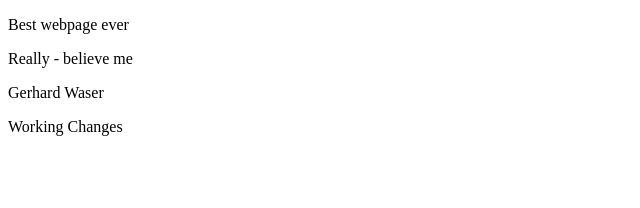
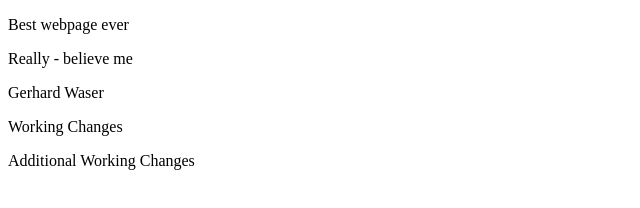
Before and after one commit to waserge/TestRepo1, a plain HTML site: page index.html in a window 1280 px wide. Shown: the whole page, without its empty margins (0-640 px from the left). Drawn offline with Linux system fonts and the light colour scheme.

Commit message:
Zusätzliche diverse Erweiterungen

```diff
--- a/index.html
+++ b/index.html
@@ -10,5 +10,6 @@
 		<p>Really - believe me</p>
 		<p>Gerhard Waser</p>
 		<p>Working Changes</p>
+		<p>Additional Working Changes</p>
 	</body>
 </html>
```
